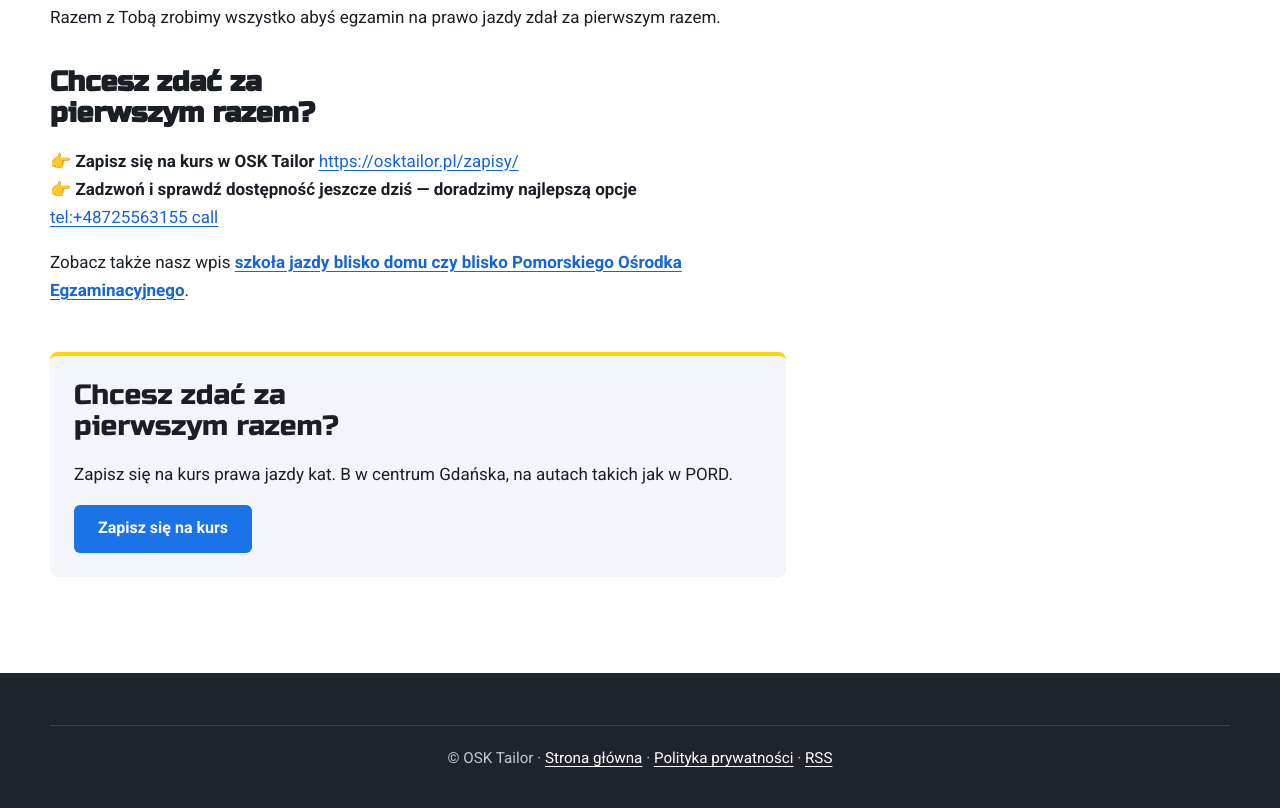
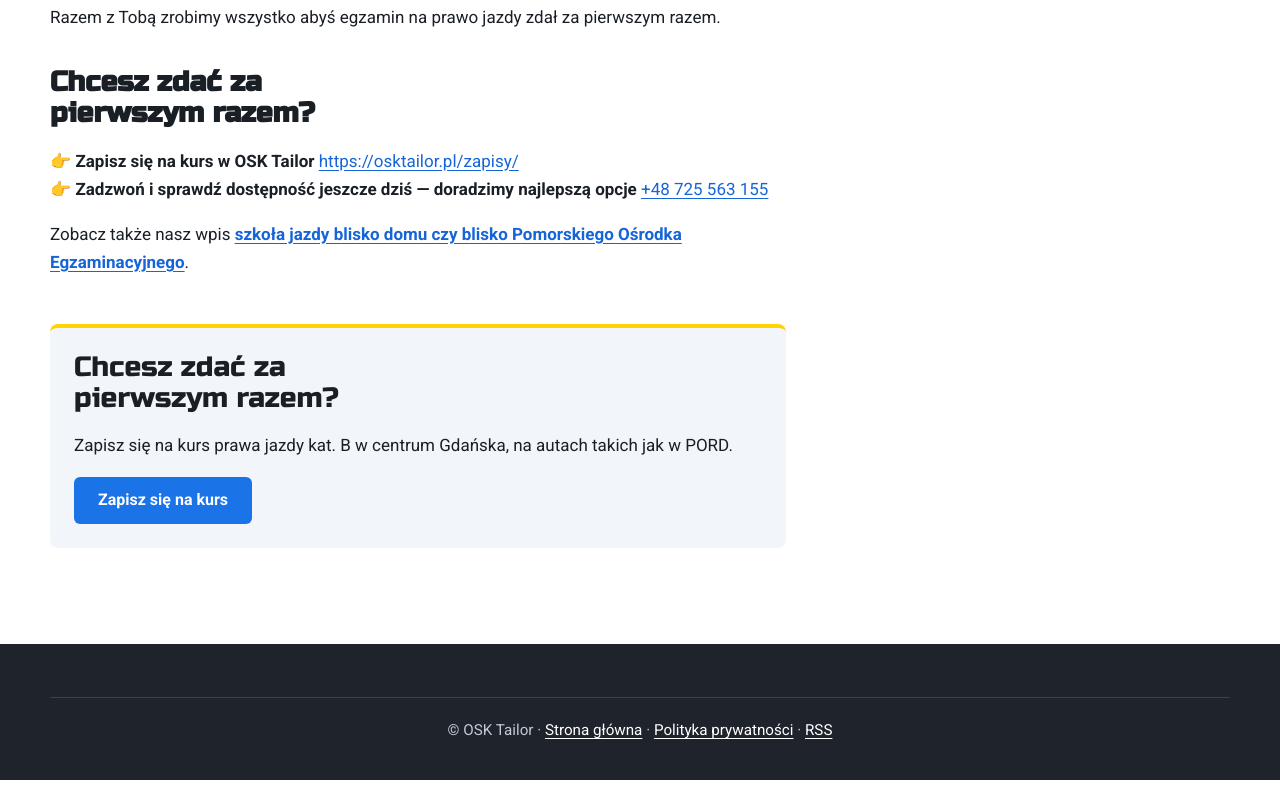
Before and after one commit to GKunc/osktailor, a plain HTML site: page src/blog/jak-wybrac-idealna-szkole-jazdy.html in a window 1280 px wide. Shown: the part 5632-6440 px from the top of the page. After the commit the page ends 6412 px from the top, so only its background shows below. Drawn offline with Linux system fonts and the light colour scheme.

Commit message:
Fix two broken links carried over from WordPress
Co-Authored-By: Claude Opus 5.5 <noreply@anthropic.com>

```diff
--- a/src/blog/jak-wybrac-idealna-szkole-jazdy.html
+++ b/src/blog/jak-wybrac-idealna-szkole-jazdy.html
@@ -193,7 +193,7 @@
       <p><strong>Jeśli szukasz szkoły, któr</strong>a <strong>łączy profesjonalizm i indywidualne podejście to OSK Tailor jest miejscem, które warto sprawdzić.</strong></p>
       <p>Razem z Tobą zrobimy wszystko abyś egzamin na prawo jazdy zdał za pierwszym razem.</p>
       <h2><strong>Chcesz zdać za pierwszym razem?</strong></h2>
-      <p>👉 <strong>Zapisz się na kurs w OSK Tailor</strong> <a href="../zapisy/">https://osktailor.pl/zapisy/</a><br>👉 <strong>Zadzwoń i sprawdź dostępność jeszcze dziś — doradzimy najlepszą opcje </strong><a href="tel:+48725563155 call">tel:+48725563155&nbsp;call</a></p>
+      <p>👉 <strong>Zapisz się na kurs w OSK Tailor</strong> <a href="../zapisy/">https://osktailor.pl/zapisy/</a><br>👉 <strong>Zadzwoń i sprawdź dostępność jeszcze dziś — doradzimy najlepszą opcje </strong><a href="tel:+48725563155">+48&nbsp;725&nbsp;563&nbsp;155</a></p>
       <p>Zobacz także nasz wpis <strong><a href="kurs-blisko-domu-czy-kurs-blisko-osrodka-egazminacyjnego.html">szkoła jazdy blisko domu czy blisko Pomorskiego Ośrodka Egzaminacyjnego</a></strong>.</p>
       <aside class="cta-box">
         <h2>Chcesz zdać za pierwszym razem?</h2>
```
Also changed, not shown: src/blog/ostroznosc-vs-szczegolna-ostroznosc.html (+1 -1 lines).
